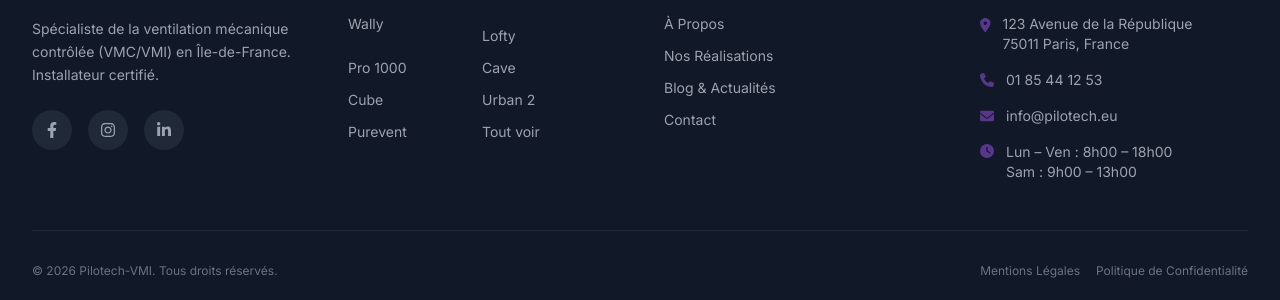
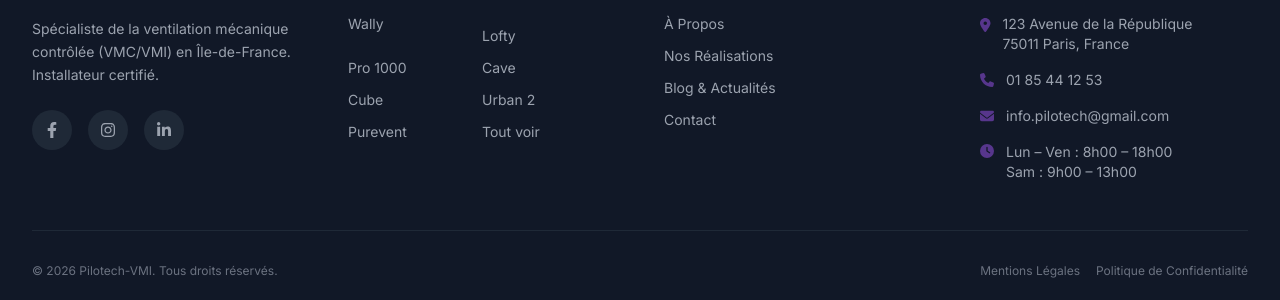
Before and after one commit to joanacodes/pilotech-vmi, a Jekyll site: the page pro-1000.html, which Jekyll copies as it is, in a window 1280 px wide and 900 px high, scrolled down 8189 px, cut to the strip 86-874 px from the top of the window. Shown: the part 471-771 px from the top of the strip. Built offline with Jekyll 4.4.1, drawn with Linux system fonts in a browser that asks for light colours; nearby versions of some CDN libraries; some of the changed text lies outside the part shown.

Commit message:
Update pro-1000.html

```diff
--- a/pro-1000.html
+++ b/pro-1000.html
@@ -189,7 +189,7 @@
           </a>
 <span class="text-gray-300">|</span>
 <a class="hover:text-brand transition flex items-center" href="mailto:info@pilotech.eu">
-<i class="fa-solid fa-paper-plane mr-2 text-gray-400"></i> info@pilotech.eu
+<i class="fa-solid fa-paper-plane mr-2 text-gray-400"></i> info.pilotech@gmail.com
           </a>
 <span class="text-gray-300">|</span>
 <span class="flex items-center">
@@ -944,7 +944,7 @@
 <div class="w-10 h-10 bg-white/10 rounded flex items-center justify-center mr-4 shrink-0">
 <i class="fa-solid fa-envelope"></i></div>
 <div>
-<h4 class="font-bold text-sm mb-1">Email</h4><a class="text-white/80 hover:text-white transition text-base" href="mailto:info@pilotech.eu" id="ijhj2j">info@pilotech.eu</a>
+<h4 class="font-bold text-sm mb-1">Email</h4><a class="text-white/80 hover:text-white transition text-base" href="mailto:info.pilotech@gmail.com" id="ijhj2j">info@pilotech.eu</a>
 </div>
 </div><!-- Hours -->
 <div class="flex items-start">
@@ -1258,7 +1258,7 @@
 </li>
 <li class="flex items-center">
 <i class="fa-solid fa-envelope text-brand mr-3"></i>
-<span>info@pilotech.eu</span>
+<span>info.pilotech@gmail.com</span>
 </li>
 <li class="flex items-start">
 <i class="fa-solid fa-clock text-brand mr-3 mt-0.5"></i>
```
